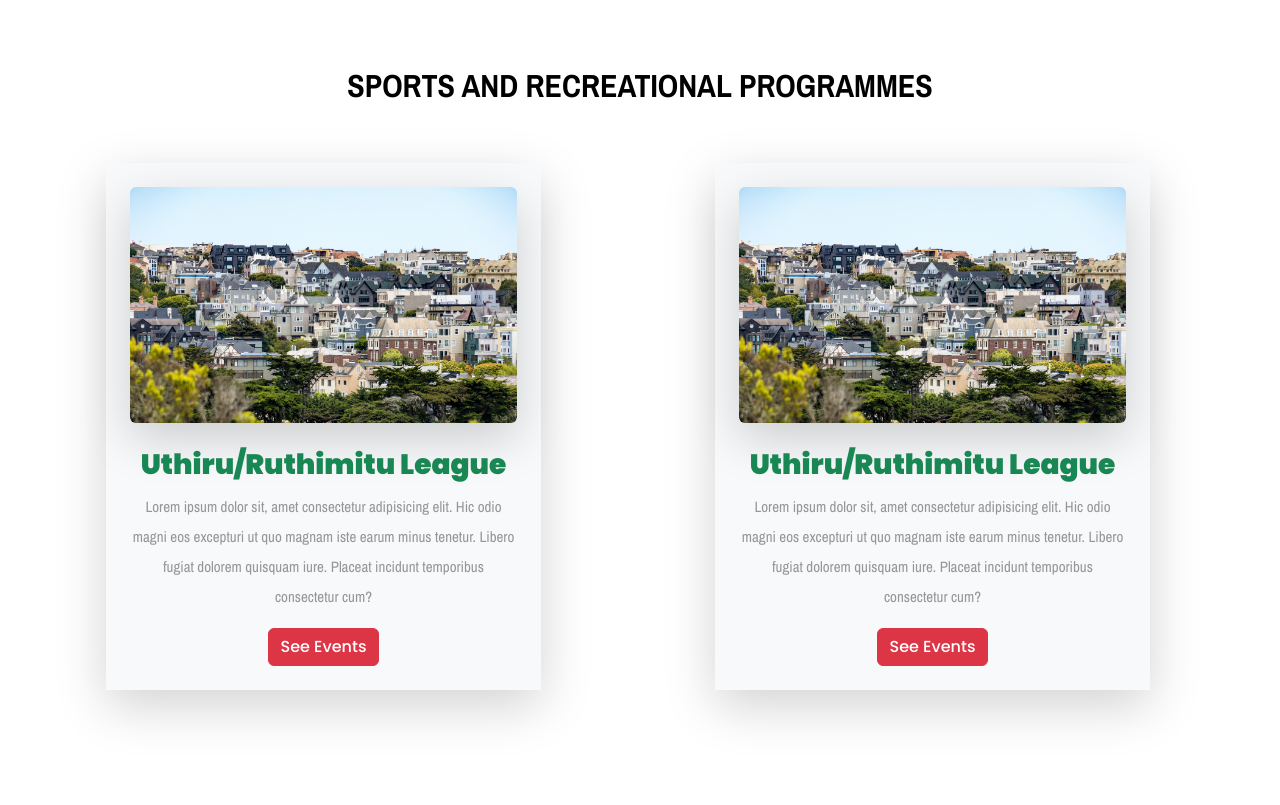
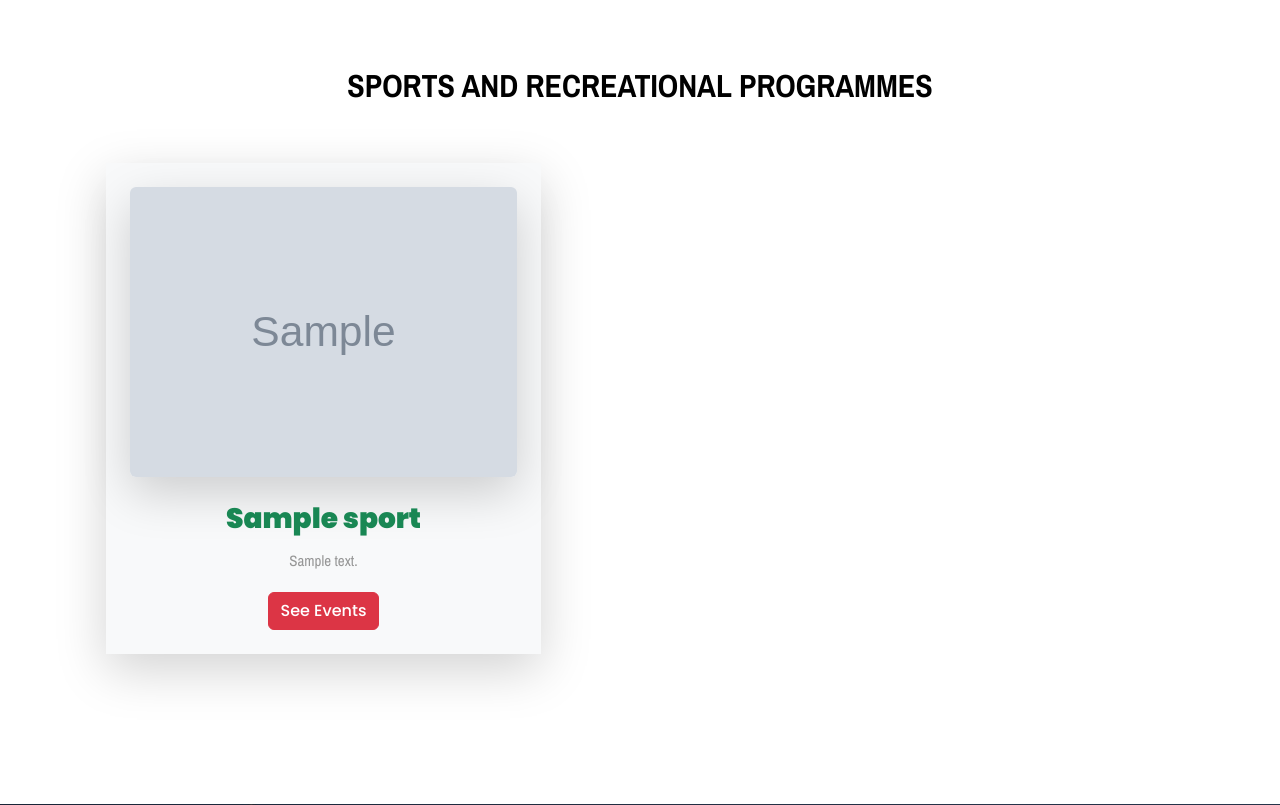
Before and after one commit to geofrey254/uthiru-ruthimitu_ward, a Django app: page /uthiru-ruthimitu/ward-programmes/ in a window 1280 px wide. Shown: the part 69-874 px from the top of the page. Run offline with Django 4.2, Linux system fonts and the light colour scheme; tables that the repository leaves empty hold one stand-in row (values such as "Sample post"); grey boxes marked "Sample" are stand-in pictures; some libraries are stand-ins or nearby versions; some web fonts are replaced.

Commit message:
Added Sports and Recreational Programmes Model, view and template

```diff
--- a/home/models.py
+++ b/home/models.py
@@ -249,6 +249,20 @@ class Committee(models.Model):
     def __str__(self):
         return self.name + self.role
 
+class Sports(models.Model):
+    sp_title = models.CharField(max_length=255, null=True, unique=True)
+    sp_img = models.ImageField(
+        upload_to="sports_pics/", null=True, blank=True)
+    sp_desc = models.CharField(max_length=2000, null=True)
+    created_on = models.DateTimeField(auto_now_add=True)
+
+    class Meta:
+        ordering = ['-created_on']
+        verbose_name_plural = 'Sports and Recreation'
+
+    def __str__(self):
+        return self.sp_title
+
 # ###########################################################################
 # ################################################################################################
 # FORMS MODELS
--- a/home/templates/home/mappy.html
+++ b/home/templates/home/mappy.html
@@ -2,7 +2,7 @@
 {% load static %}
 {% block content %}
 <section class="mappy bg-dark">
-    <div class="container">
+    <div class="container px-4 py-5">
         <iframe class="shadow-lg  rounded"
         src="https://www.google.com/maps/embed?pb=!1m18!1m12!1m3!1d15955.335728080396!2d36.702784393360645!3d-1.2727796605878299!2m3!1f0!2f0!3f0!3m2!1i1024!2i768!4f13.1!3m3!1m2!1s0x182f1944a1f3f4f1%3A0x6eaa7916ab6e79c4!2sUthiru%2FRuthimitu!5e0!3m2!1sen!2ske!4v1665212639536!5m2!1sen!2ske"
         width="1920" height="540" style="border:0;" allowfullscreen="" loading="lazy"
--- a/home/templates/home/program.html
+++ b/home/templates/home/program.html
@@ -7,30 +7,22 @@
             <h2 class="text-center fw-bold p-4">SPORTS AND RECREATIONAL PROGRAMMES</h2>
         </div>
         <div class="row p-4 justify-content-between">
+            {% for prog in prog %}
             <div class="col-lg-5 col-md-12 col-sm-12 col-xs-12 bg-light p-4 shadow-lg mb-3">
                 <div class="prog-img">
-                    <img src="{% static 'img/bg3.jpg' %}" class="img-fluid border-0 rounded shadow-lg" alt="...">
+                    {% if prog.sp_img %}
+                    <img src="{{prog.sp_img.url}}" class="img-fluid border-0 rounded shadow-lg" alt="...">
+                    {% endif %}
                 </div>
                 <div class="prog-head">
-                    <h3 class="fw-bold text-success mt-4 text-center" style="font-family: Poppins;">Uthiru/Ruthimitu League</h3>
-                    <p class="text-center">Lorem ipsum dolor sit, amet consectetur adipisicing elit. Hic odio magni eos excepturi ut quo magnam iste earum minus tenetur. Libero fugiat dolorem quisquam iure. Placeat incidunt temporibus consectetur cum?</p>
+                    <h3 class="fw-bold text-success mt-4 text-center" style="font-family: Poppins;">{{prog.sp_title}}</h3>
+                    <p class="text-center">{{prog.sp_desc}}</p>
                 </div>
                 <div class="prog-btn text-center align-items-center justify-content-center">
-                    <a href="#" class="btn btn-danger">See Events</a>
+                    <a href="{% url 'events' %}" class="btn btn-danger">See Events</a>
                 </div>
             </div>
-            <div class="col-lg-5 col-md-12 col-sm-12 col-xs-12 bg-light p-4 shadow-lg mb-3">
-                <div class="prog-img">
-                    <img src="{% static 'img/bg3.jpg' %}" class="img-fluid border-0 rounded shadow-lg" alt="...">
-                </div>
-                <div class="prog-head">
-                    <h3 class="fw-bold text-success mt-4 text-center" style="font-family: Poppins;">Uthiru/Ruthimitu League</h3>
-                    <p class="text-center">Lorem ipsum dolor sit, amet consectetur adipisicing elit. Hic odio magni eos excepturi ut quo magnam iste earum minus tenetur. Libero fugiat dolorem quisquam iure. Placeat incidunt temporibus consectetur cum?</p>
-                </div>
-                <div class="prog-btn text-center align-items-center justify-content-center">
-                    <a href="#" class="btn btn-danger">See Events</a>
-                </div>
-            </div>
+            {% endfor %}
         </div>
     </div>
 </section>
--- a/home/views.py
+++ b/home/views.py
@@ -8,7 +8,7 @@ from django.http import HttpResponseRedirect
 from .forms import Birth_CertificateForm
 
 # models imports
-from .models import Projects, Post, Gallery, Events, Downloads, Facility, Committee
+from .models import Projects, Post, Gallery, Events, Downloads, Facility, Committee, Sports
 
 # Create your views here.
 
@@ -72,7 +72,9 @@ def garbage(request):
 
 
 def programmes(request):
-    return render(request, 'home/program.html')
+    prog = Sports.objects.order_by('created_on')
+
+    return render(request, 'home/program.html', {'prog':prog})
 
 
 def blogs(request):
```
Also changed, not shown: home/admin.py (+8 -1 lines), db.sqlite3, home/migrations/0014_sports_alter_committee_options.py (added).
